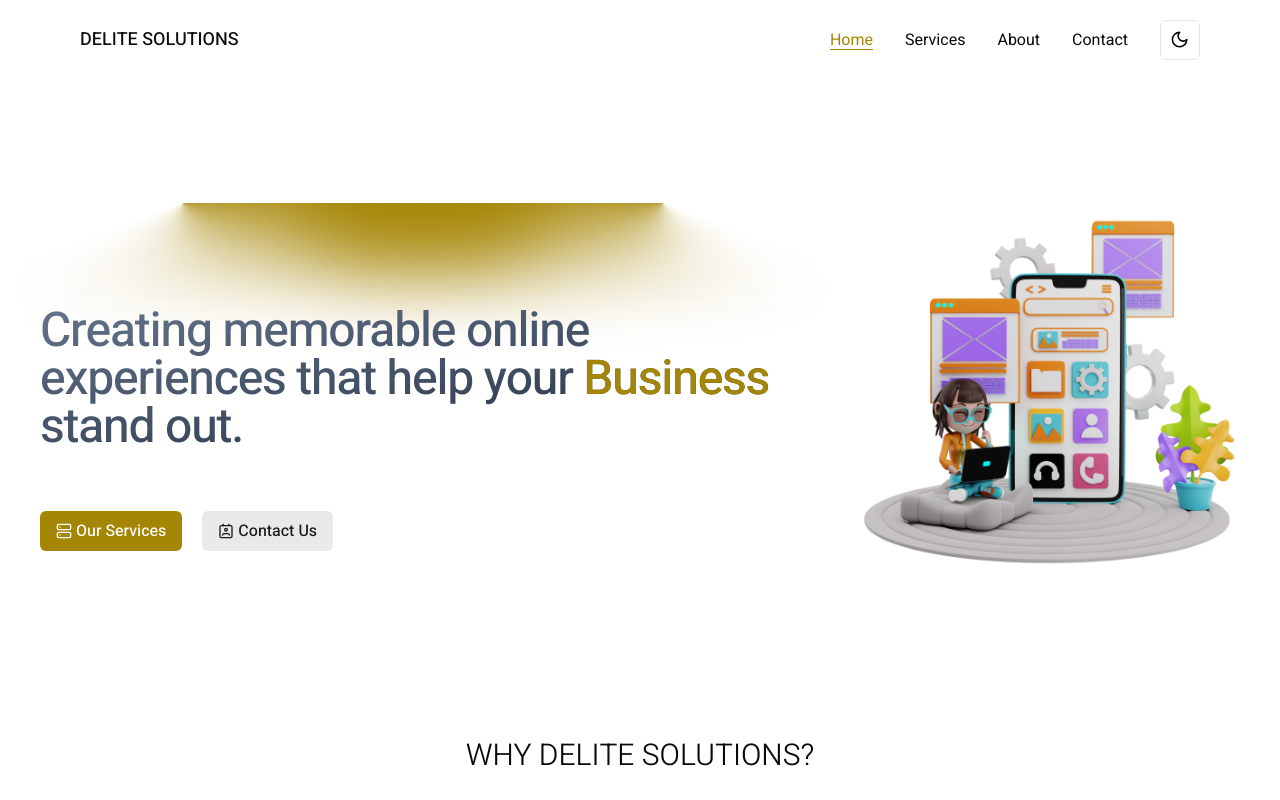
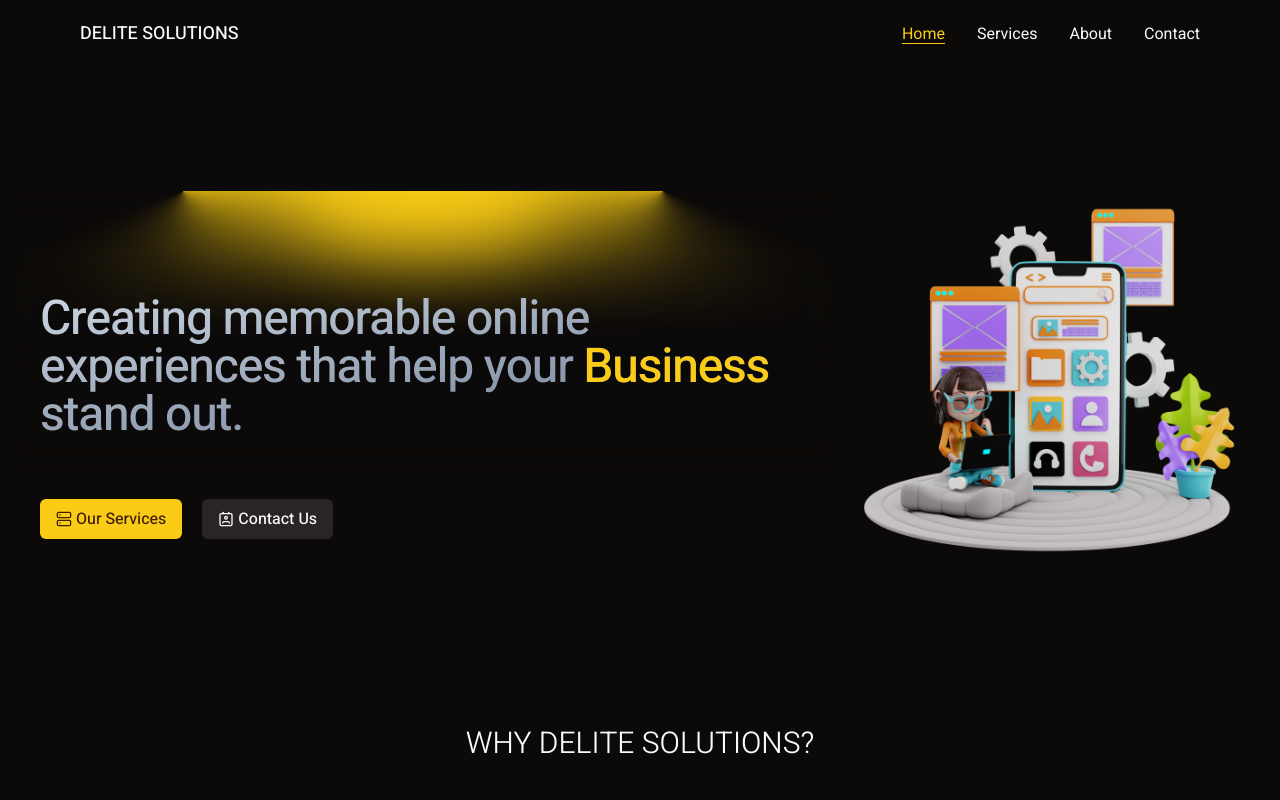
Before and after one commit to mabhi1/bytecoup, a Next.js app: page / in a window 1280 px wide. Shown: the top 800 px of the page. Built offline with nearby package versions, Linux system fonts and the light colour scheme.

Commit message:
removed light mode

```diff
--- a/app/globals.css
+++ b/app/globals.css
@@ -4,29 +4,6 @@
 
 @layer base {
   :root {
-    --background: 0 0% 100%;
-    --foreground: 20 14.3% 4.1%;
-    --card: 0 0% 100%;
-    --card-foreground: 20 14.3% 4.1%;
-    --popover: 0 0% 100%;
-    --popover-foreground: 20 14.3% 4.1%;
-    --primary: 47.9 95.8% 33.1%;
-    --primary-foreground: 26 83.3% 14.1%;
-    --secondary: 60 4.8% 90.9%;
-    --secondary-foreground: 24 9.8% 10%;
-    --muted: 60 4.8% 95.9%;
-    --muted-foreground: 25 5.3% 44.7%;
-    --accent: 60 4.8% 95.9%;
-    --accent-foreground: 24 9.8% 10%;
-    --destructive: 0 84.2% 60.2%;
-    --destructive-foreground: 60 9.1% 97.8%;
-    --border: 20 5.9% 90%;
-    --input: 20 5.9% 90%;
-    --ring: 20 14.3% 4.1%;
-    --radius: 0.5rem;
-  }
-
-  .dark {
     --background: 20 14.3% 4.1%;
     --foreground: 60 9.1% 97.8%;
     --card: 20 14.3% 4.1%;
@@ -46,6 +23,7 @@
     --border: 12 6.5% 15.1%;
     --input: 12 6.5% 15.1%;
     --ring: 35.5 91.7% 32.9%;
+    --radius: 0.5rem;
   }
 }
 
--- a/app/layout.tsx
+++ b/app/layout.tsx
@@ -1,7 +1,6 @@
 import type { Metadata } from "next";
 import { Heebo } from "next/font/google";
 import Header from "@/components/layout/header/header";
-import { ThemeProvider } from "@/components/providers/theme-provider";
 import "./globals.css";
 import Footer from "@/components/layout/footer/footer";
 import { cn } from "@/lib/utils";
@@ -20,13 +19,11 @@ export default function RootLayout({
 }>) {
   return (
     <html lang="en" suppressHydrationWarning>
-      <ThemeProvider attribute="class" defaultTheme="system" enableSystem disableTransitionOnChange>
-        <body className={cn(heebo.className, "flex flex-col min-h-screen")}>
-          <Header />
-          <main className="flex-1 w-full max-w-7xl mx-auto p-5 pt-0">{children}</main>
-          <Footer />
-        </body>
-      </ThemeProvider>
+      <body className={cn(heebo.className, "flex flex-col min-h-screen")}>
+        <Header />
+        <main className="flex-1 w-full max-w-7xl mx-auto p-5 pt-0">{children}</main>
+        <Footer />
+      </body>
     </html>
   );
 }
--- a/components/layout/header/navigation.tsx
+++ b/components/layout/header/navigation.tsx
@@ -3,12 +3,8 @@
 import { usePathname } from "next/navigation";
 import Link from "next/link";
 import { cn } from "@/lib/utils";
-import { useTheme } from "next-themes";
-import { MoonIcon, SunIcon } from "lucide-react";
-import { Button } from "../../ui/button";
 
 export default function Navigation() {
-  const { setTheme, theme } = useTheme();
   const pathname = usePathname();
 
   const links = [
@@ -35,8 +31,7 @@ export default function Navigation() {
   };
 
   return (
-    <div className="gap-8 hidden md:flex">
-      <nav className="flex gap-8">
+    <nav className="md:flex gap-8 hidden">
       {links.map((link) => (
         <Link
           href={link.href}
@@ -50,11 +45,5 @@ export default function Navigation() {
         </Link>
       ))}
     </nav>
-      <Button variant="outline" size="icon" onClick={() => (theme === "light" ? setTheme("dark") : setTheme("light"))}>
-        <MoonIcon className="h-[1.2rem] w-[1.2rem] rotate-0 scale-100 transition-all dark:-rotate-90 dark:scale-0" />
-        <SunIcon className="absolute h-[1.2rem] w-[1.2rem] rotate-90 scale-0 transition-all dark:rotate-0 dark:scale-100" />
-        <span className="sr-only">Toggle theme</span>
-      </Button>
-    </div>
   );
 }
--- a/components/pages/home/hero-section.tsx
+++ b/components/pages/home/hero-section.tsx
@@ -20,7 +20,7 @@ export default function HeroSection() {
               duration: 0.8,
               ease: "easeInOut",
             }}
-            className="bg-gradient-to-br from-slate-500 dark:from-slate-300 to-slate-800 dark:to-slate-500 text-center lg:text-left bg-clip-text text-5xl font-medium tracking-tight text-transparent"
+            className="bg-gradient-to-br from-slate-300 to-slate-500 text-center lg:text-left bg-clip-text text-5xl font-medium tracking-tight text-transparent"
           >
             Creating memorable online experiences that help your <span className="text-primary">Business</span> stand
             out.
@@ -41,7 +41,7 @@ export default function HeroSection() {
           </Link>
         </div>
       </div>
-      <div className="my-28 md:hidden bg-gradient-to-br from-slate-500 dark:from-slate-300 to-slate-800 dark:to-slate-500 bg-clip-text text-5xl font-medium tracking-tight text-transparent">
+      <div className="my-28 md:hidden bg-gradient-to-br from-slate-300 to-slate-500 bg-clip-text text-5xl font-medium tracking-tight text-transparent">
         Creating Memorable Online Experiences That Help Your <span className="text-primary">Business</span> Stand Out.
       </div>
       <div className="w-[35%] hidden lg:block">
--- a/components/pages/home/reason-cards.tsx
+++ b/components/pages/home/reason-cards.tsx
@@ -18,7 +18,7 @@ export default function ReasonCards({
   let [hoveredIndex, setHoveredIndex] = useState<number | null>(null);
 
   return (
-    <div className={cn("grid grid-cols-2  lg:grid-cols-3", className)}>
+    <div className={cn("grid grid-cols-2 lg:grid-cols-3", className)}>
       {items.map((item, idx) => (
         <div
           key={item?.title}
@@ -29,7 +29,7 @@ export default function ReasonCards({
           <AnimatePresence>
             {hoveredIndex === idx && (
               <motion.span
-                className="absolute inset-0 h-full w-full bg-neutral-200 dark:bg-slate-800/[0.8] block  rounded-3xl"
+                className="absolute inset-0 h-full w-full bg-primary/10 block rounded-3xl"
                 layoutId="hoverBackground"
                 initial={{ opacity: 0 }}
                 animate={{
@@ -45,7 +45,7 @@ export default function ReasonCards({
           </AnimatePresence>
           <Card>
             <CardTitle className="flex gap-2">
-              <BadgeCheckIcon className="w-6 text-green-700 dark:text-green-400" />
+              <BadgeCheckIcon className="w-6 text-green-400" />
               {item.title}
             </CardTitle>
             <CardDescription>{item.description}</CardDescription>
@@ -60,7 +60,7 @@ export const Card = ({ className, children }: { className?: string; children: Re
   return (
     <div
       className={cn(
-        "rounded-2xl h-full w-full p-4 overflow-hidden bg-white dark:bg-black border border-slate-300 dark:border-white/[0.2] group-hover:border-slate-700 relative z-20",
+        "rounded-2xl h-full w-full p-4 overflow-hidden bg-background border border-white/[0.2] group-hover:border-slate-700 relative z-20",
         className
       )}
     >
--- a/components/pages/home/testimonial-cards.tsx
+++ b/components/pages/home/testimonial-cards.tsx
@@ -81,9 +81,9 @@ export default function TestimonialCards({
       >
         {items.map((item, idx) => (
           <li
-            className="w-[350px] max-w-full relative rounded-2xl border border-b-0 flex-shrink-0 border-slate-700 px-8 py-6 md:w-[450px]"
+            className="w-[350px] max-w-full relative rounded-2xl border border-b-0 flex-shrink-0 border-yellow-700 px-8 py-6 md:w-[450px]"
             style={{
-              background: "linear-gradient(180deg, var(--slate-800), var(--slate-900)",
+              background: "linear-gradient(180deg, var(--yellow-800), var(--yellow-900)",
             }}
             key={item.name}
           >
--- a/components/pages/home/testimonials.tsx
+++ b/components/pages/home/testimonials.tsx
@@ -2,7 +2,7 @@ import TestimonailCards from "@/components/pages/home/testimonial-cards";
 
 export function Testimonials() {
   return (
-    <div className="rounded-md flex flex-col gap-10 py-10 antialiased bg-white dark:bg-black dark:bg-grid-white/[0.05] items-center justify-center relative overflow-hidden">
+    <div className="rounded-md flex flex-col gap-10 py-10 antialiased bg-background items-center justify-center relative overflow-hidden">
       <div className="text-3xl font-light uppercase">Client testimonials</div>
       <TestimonailCards items={testimonials} direction="right" speed="slow" />
     </div>
--- a/components/ui/button.tsx
+++ b/components/ui/button.tsx
@@ -9,7 +9,7 @@ const buttonVariants = cva(
   {
     variants: {
       variant: {
-        default: "bg-primary text-white dark:text-primary-foreground hover:bg-primary/90",
+        default: "bg-primary text-primary-foreground hover:bg-primary/90",
         destructive: "bg-destructive text-destructive-foreground hover:bg-destructive/90",
         outline: "border border-input bg-background hover:bg-accent hover:text-accent-foreground",
         secondary: "bg-secondary text-secondary-foreground hover:bg-secondary/80",
--- a/components/ui/lamp.tsx
+++ b/components/ui/lamp.tsx
@@ -54,7 +54,7 @@ export const LampContainer = ({ children, className }: { children: React.ReactNo
             duration: 0.8,
             ease: "easeInOut",
           }}
-          className="absolute inset-auto z-30 h-36 w-64 -translate-y-[6rem] rounded-full bg-primary dark:bg-primary blur-2xl"
+          className="absolute inset-auto z-30 h-36 w-64 -translate-y-[6rem] rounded-full bg-primary blur-2xl"
         ></motion.div>
         <motion.div
           initial={{ width: "15rem" }}
@@ -64,7 +64,7 @@ export const LampContainer = ({ children, className }: { children: React.ReactNo
             duration: 0.8,
             ease: "easeInOut",
           }}
-          className="absolute inset-auto z-50 h-0.5 w-[30rem] -translate-y-[7rem] bg-primary dark:bg-primary "
+          className="absolute inset-auto z-50 h-0.5 w-[30rem] -translate-y-[7rem] bg-primary "
         ></motion.div>
 
         <div className="absolute inset-auto z-40 h-44 w-full -translate-y-[12.5rem] bg-background "></div>
```
Lines whose indentation alone changed are shown as unchanged.
